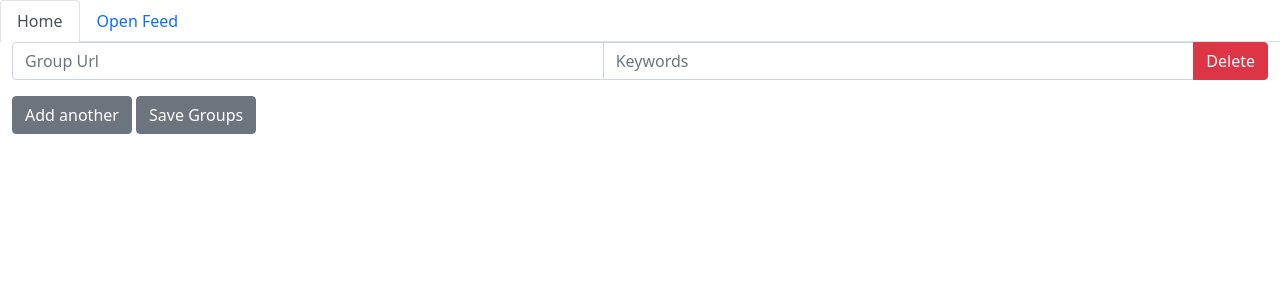
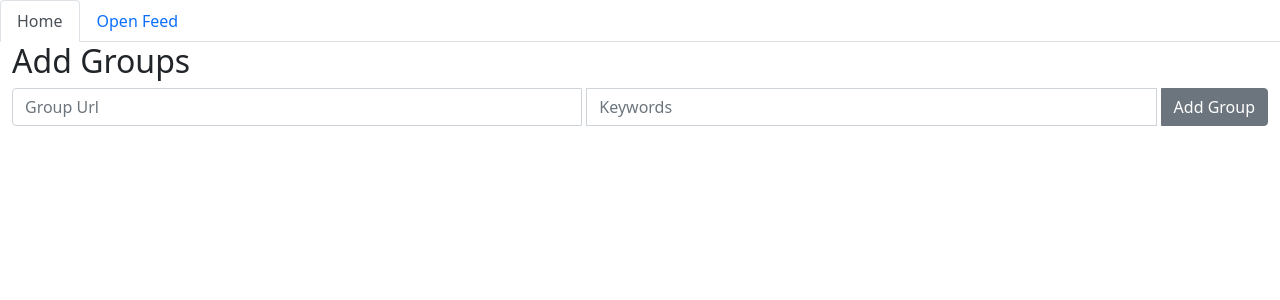
Before and after one commit to thamimemel/facebook-group-watcher, a Flask app: page / in a window 1280 px wide. Shown: the top 300 px of the page. Run offline with Flask 2, Linux system fonts and the light colour scheme; data that the repository does not hold is empty.

Commit message:
add groups from web ui

```diff
--- a/server.py
+++ b/server.py
@@ -1,40 +1,33 @@
-'''
-import http.server
-import socketserver
-from termcolor import colored
-
-class quitHandler(http.server.SimpleHTTPRequestHandler):
-    def log_message(self, format, *args):
-        pass
-
-class Server():
-    def __init__(self):
-        self.PORT = 8888
-        self.handler = quitHandler
-
-    def serve(self):
-        with socketserver.TCPServer(("", self.PORT), self.handler) as httpd:
-            print(colored("SUCESS> Server started at http://localhost:" + str(self.PORT), "green"))
-            print(colored("INFO> RSS Feeds Will be Available at http://localhost:" + str(self.PORT) + "/feed.xml", "yellow"))
-            httpd.serve_forever()
-'''
-import flask
+from flask import Flask, request, render_template, send_from_directory, jsonify
 import sqlite3
 
-app = flask.Flask(__name__)
+app = Flask(__name__)
 
 @app.route("/", methods=["GET"])
 def gethome():
-    return flask.render_template("index.html")
+    return render_template("index.html")
 
 @app.route("/feed.xml", methods=["GET"])
 def feed():
-    return flask.send_from_directory(".", "feed.xml")
+    return send_from_directory(".", "feed.xml")
 
 @app.route("/getgroups", methods=["GET"])
 def getgroups():
     with sqlite3.connect("database.db") as conn:
         cur = conn.cursor()
         cur.execute("SELECT * FROM Groups")
-        return flask.jsonify(cur.fetchall())
+        return jsonify(cur.fetchall())
+
+@app.route("/addgroup", methods=["POST"])
+def addgroup():
+    req_data = request.get_json()
+    url = req_data["url"]
+    keywords = req_data["keywords"]
+    try:
+        with sqlite3.connect("database.db") as conn:
+            cur = conn.cursor()
+            cur.execute("INSERT INTO Groups VALUES (?, ?)", (url, keywords))
+            return jsonify({"success": "ok"})
+    except Exception:
+        return jsonify({"failed": "error connecting to database"})
 app.run(host= "127.0.0.1", port=8888, debug=True)
--- a/templates/index.html
+++ b/templates/index.html
@@ -11,7 +11,17 @@
       crossorigin="anonymous"
     />
   </head>
-
+  <style>
+    input {
+      margin-right: 5px;
+    }
+    .form-control:focus {
+      box-shadow: none;
+    }
+    .error_border {
+      border-color: red;
+    }
+  </style>
   <body>
     <ul class="nav nav-tabs" id="myTab" role="tablist">
       <li class="nav-item" role="presentation">
@@ -41,31 +51,28 @@
       </li>
     </ul>
     <div class="container-fluid">
+      <h2>Add Groups</h2>
       <row id="groups">
-        <div class="input-group mb-3">
+        <div class="input-group mb-3 new_group">
           <input
             type="text"
             class="form-control"
+            id="group_input"
             placeholder="Group Url"
-            aria-label="Username"
-            aria-describedby="basic-addon1"
+            onfocusout="check_group_url_input(event)"
           />
           <input
             type="text"
             class="form-control"
+            id="keywords_input"
             placeholder="Keywords"
-            aria-label="Username"
-            aria-describedby="basic-addon1"
+            onfocusout="check_keywords_input(event)"
           />
-          <button type="button" class="btn btn-danger">Delete</button>
+          <button type="button" class="btn btn-secondary" onclick="add_group()">
+            Add Group
+          </button>
         </div>
       </row>
-      <button type="button" class="btn btn-secondary" onclick="addGroupField()">
-        Add another
-      </button>
-      <button type="button" class="btn btn-secondary" onclick="">
-        Save Groups
-      </button>
     </div>
     <script>
       fetch("/getgroups")
@@ -77,27 +84,70 @@
         })
         .then((json) => console.log(json));
 
-      const addGroupField = () => {
-        document.getElementById(
-          "groups"
-        ).innerHTML += `        <div class="input-group mb-3">
-          <input
-            type="text"
-            class="form-control"
-            placeholder="Group Url"
-            aria-label="Username"
-            aria-describedby="basic-addon1"
-          />
-          <input
-            type="text"
-            class="form-control"
-            placeholder="Keywords"
-            aria-label="Username"
-            aria-describedby="basic-addon1"
-          />
-        </div>
-`;
+      const check_group_url_input = (e) => {
+        const value = e.target.value;
+        const group_re = /^https:\/\/www\.facebook\.com\/groups\/[0-9]+\/?$/;
+        if (group_re.test(value)) {
+          e.target.classList.remove("error_border");
+        } else {
+          e.target.classList.add("error_border");
+        }
       };
+
+      const check_keywords_input = (e) => {
+        const value = e.target.value.replace(/\s{2,}/g, " ");
+        e.target.value = value;
+        const keywords_re = /^[a-zA-Z0-9_ ]+$/;
+        if (keywords_re.test(value)) {
+          e.target.classList.remove("error_border");
+        } else {
+          e.target.classList.add("error_border");
+        }
+      };
+
+      const add_group = () => {
+        const group_input = document.getElementById("group_input");
+        const keywords_input = document.getElementById("keywords_input");
+
+        if (
+          !group_input.value &&
+          !keywords_input.value &&
+          group_input.classList.contains("error_border") &&
+          keywords_input.classList.contains("error_border")
+        ) {
+          return;
+        }
+        let group_val = group_input.value;
+        let keywords_val = keywords_input.value.replaceAll(" ", ",");
+        if (group_val[group_val.length - 1] != "/") {
+          group_val += "/";
+        }
+        const payload = {
+          url: group_val,
+          keywords: keywords_val,
+        };
+        postData("http://127.0.0.1:8888/addgroup", payload).then((data) => {
+          console.log(data);
+        });
+      };
+
+      async function postData(url = "", data = {}) {
+        // Default options are marked with *
+        const response = await fetch(url, {
+          method: "POST", // *GET, POST, PUT, DELETE, etc.
+          mode: "cors", // no-cors, *cors, same-origin
+          cache: "no-cache", // *default, no-cache, reload, force-cache, only-if-cached
+          credentials: "same-origin", // include, *same-origin, omit
+          headers: {
+            "Content-Type": "application/json",
+            // 'Content-Type': 'application/x-www-form-urlencoded',
+          },
+          redirect: "follow", // manual, *follow, error
+          referrerPolicy: "no-referrer", // no-referrer, *no-referrer-when-downgrade, origin, origin-when-cross-origin, same-origin, strict-origin, strict-origin-when-cross-origin, unsafe-url
+          body: JSON.stringify(data), // body data type must match "Content-Type" header
+        });
+        return response.json(); // parses JSON response into native JavaScript objects
+      }
     </script>
   </body>
 </html>
```
